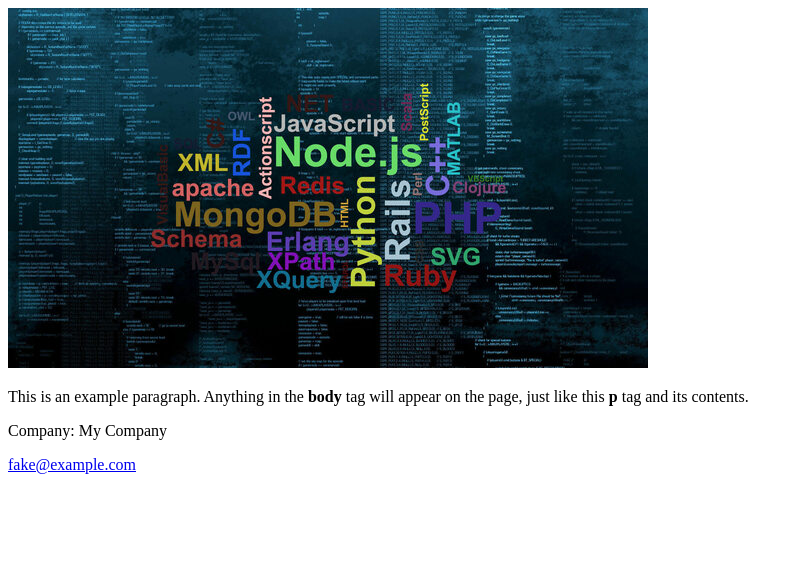
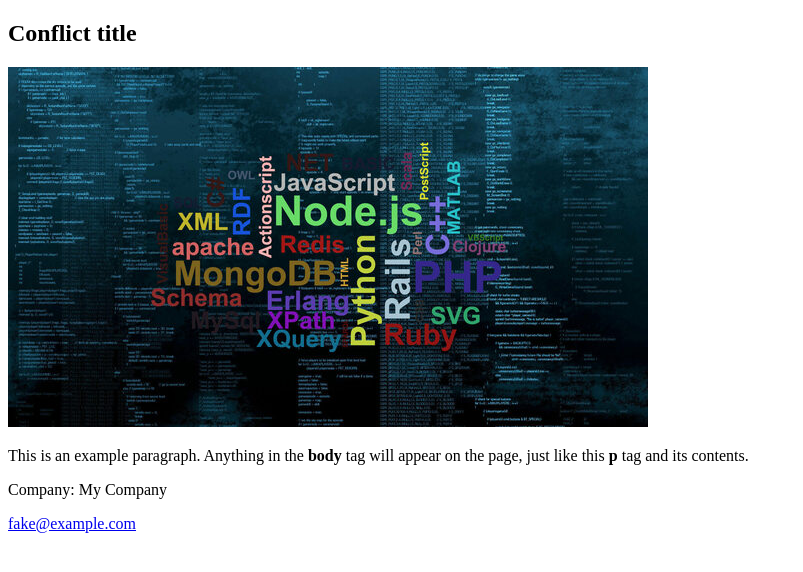
Before and after one commit to Nasir-92/Exercise_Unit5_website, a plain HTML site: page index.html in a window 1280 px wide. Shown: the whole page, without its empty margins (0-803 px from the left). Drawn offline with Linux system fonts and the light colour scheme.

Commit message:
Title conflict in main

```diff
--- a/index.html
+++ b/index.html
@@ -4,6 +4,7 @@
         <title>This is the title of the webpage!</title>
     </head>
     <body>
+        <h2>Conflict title</h2>
         <img src="code.jpg" alt="code image">
         <p>This is an example paragraph. Anything in the <strong>body</strong>
             tag will appear on the page, just like this <strong>p</strong> tag and its contents.</p>
```
